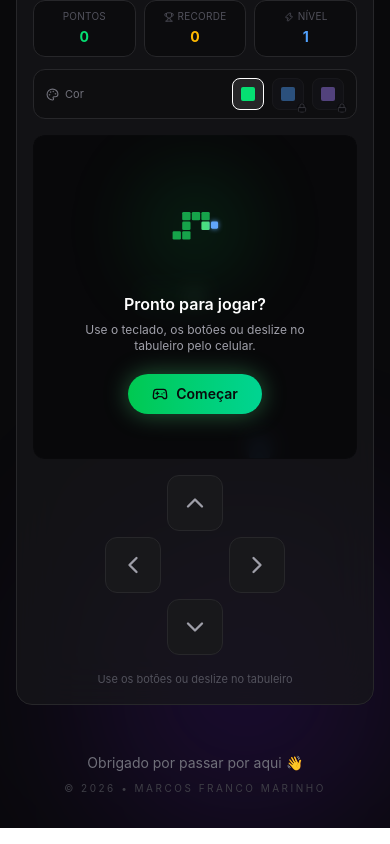
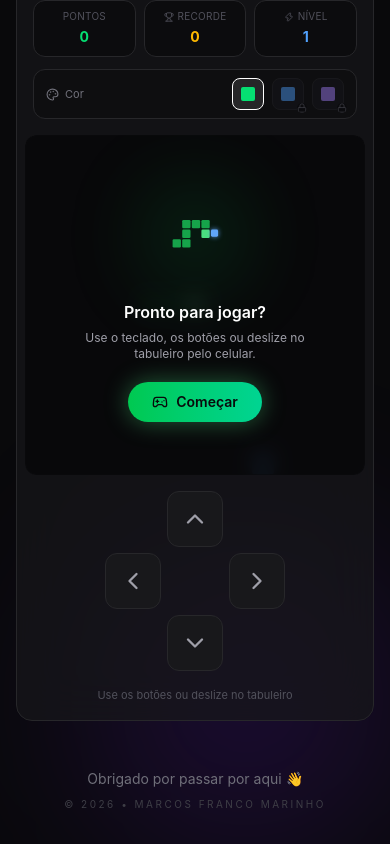
Before and after one commit to marcosfrancomarinho/meu-perfil, a React (Vite) app: page / in a window 390 px wide. Shown: the part 1100-1944 px from the top of the page. Built offline with nearby package versions, Linux system fonts and the light colour scheme.

Commit message:
style: ampliar tabuleiro da cobrinha no mobile

```diff
--- a/src/components/SnakeGame/SnakeGame.tsx
+++ b/src/components/SnakeGame/SnakeGame.tsx
@@ -292,7 +292,7 @@ export function SnakeGame() {
         </div>
       </div>
 
-      <div className='relative mt-4'>
+      <div className='relative -mx-2 mt-4 sm:mx-0'>
         <div
           onTouchStart={handleTouchStart}
           onTouchEnd={handleTouchEnd}
```
